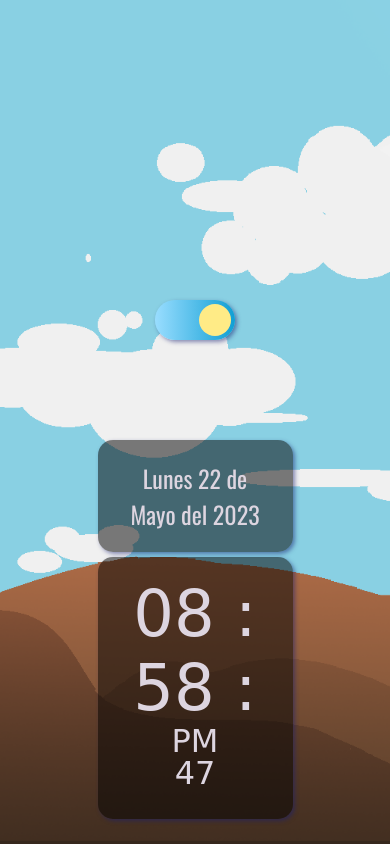
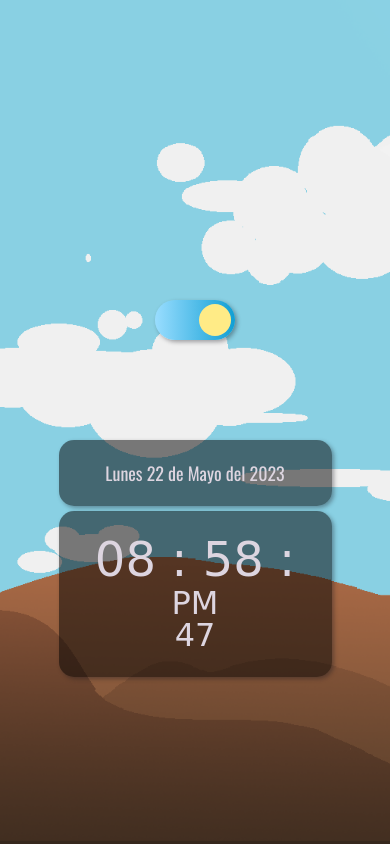
Before and after one commit to MicaelaHermida/simple-clock, a plain HTML site: page index.html in a window 390 px wide. Drawn offline with nearby package versions, Linux system fonts and the light colour scheme; a web font is replaced by a local one.

Commit message:
mobile view

```diff
--- a/styles.css
+++ b/styles.css
@@ -154,3 +154,23 @@ body {
     font-size: 2rem;
     display: block;
 }
+
+@media only screen and (max-width: 767px){
+    body {
+        transition: background-image 0.5s ease-in-out;
+        background: url(./assets/light-background.png) rgb(15, 151, 169);
+        background-size:cover;
+        color: rgb(221, 213, 224);
+        font-size: 12px;
+    }
+
+    .shadow {
+        box-shadow: 2px 2px 4px rgba(23, 23, 31, 0.379);
+    }
+
+    .widget {
+        width: 70%;
+        margin: auto;
+        margin-top: 0;
+    }
+}
```
